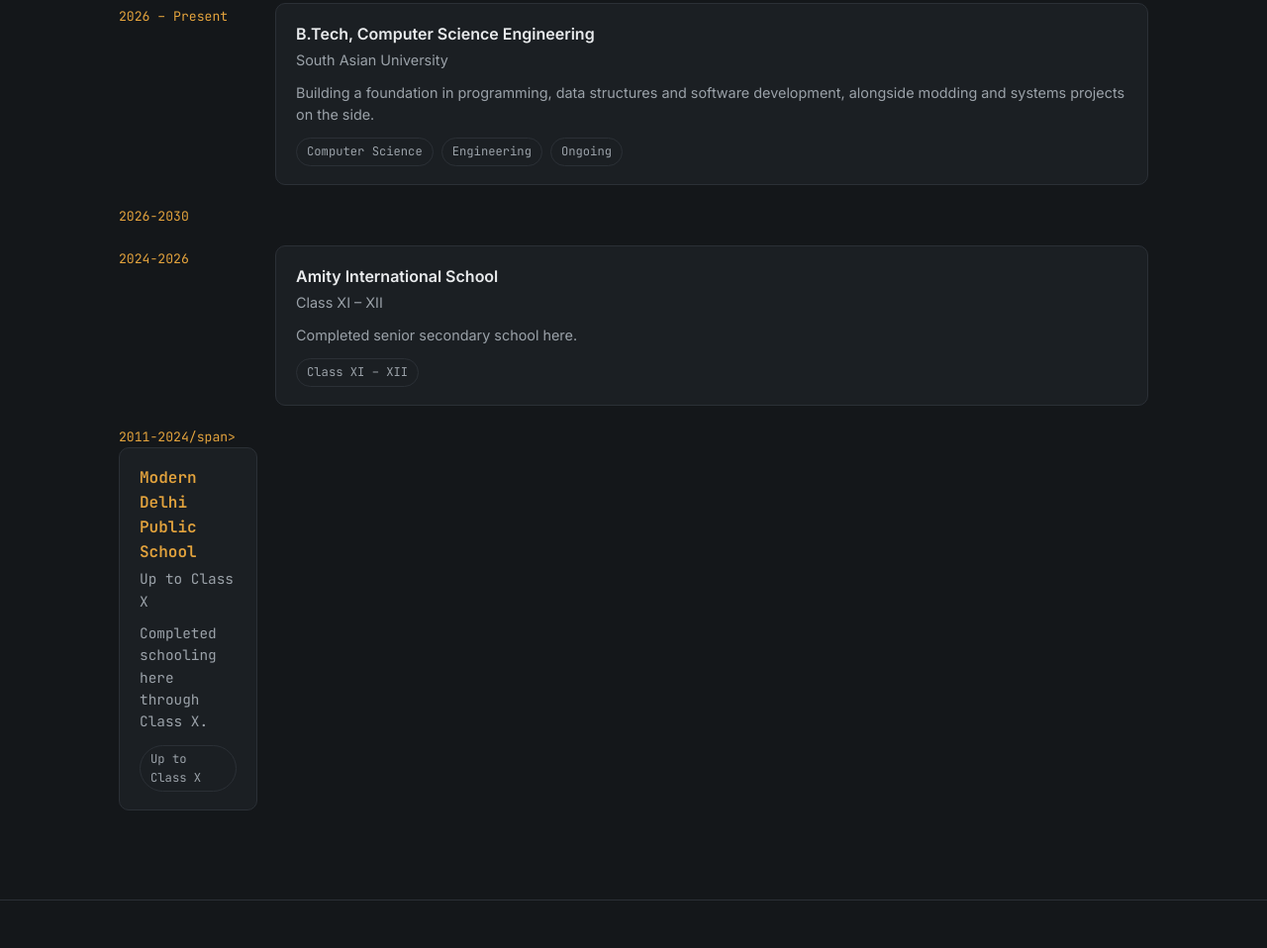
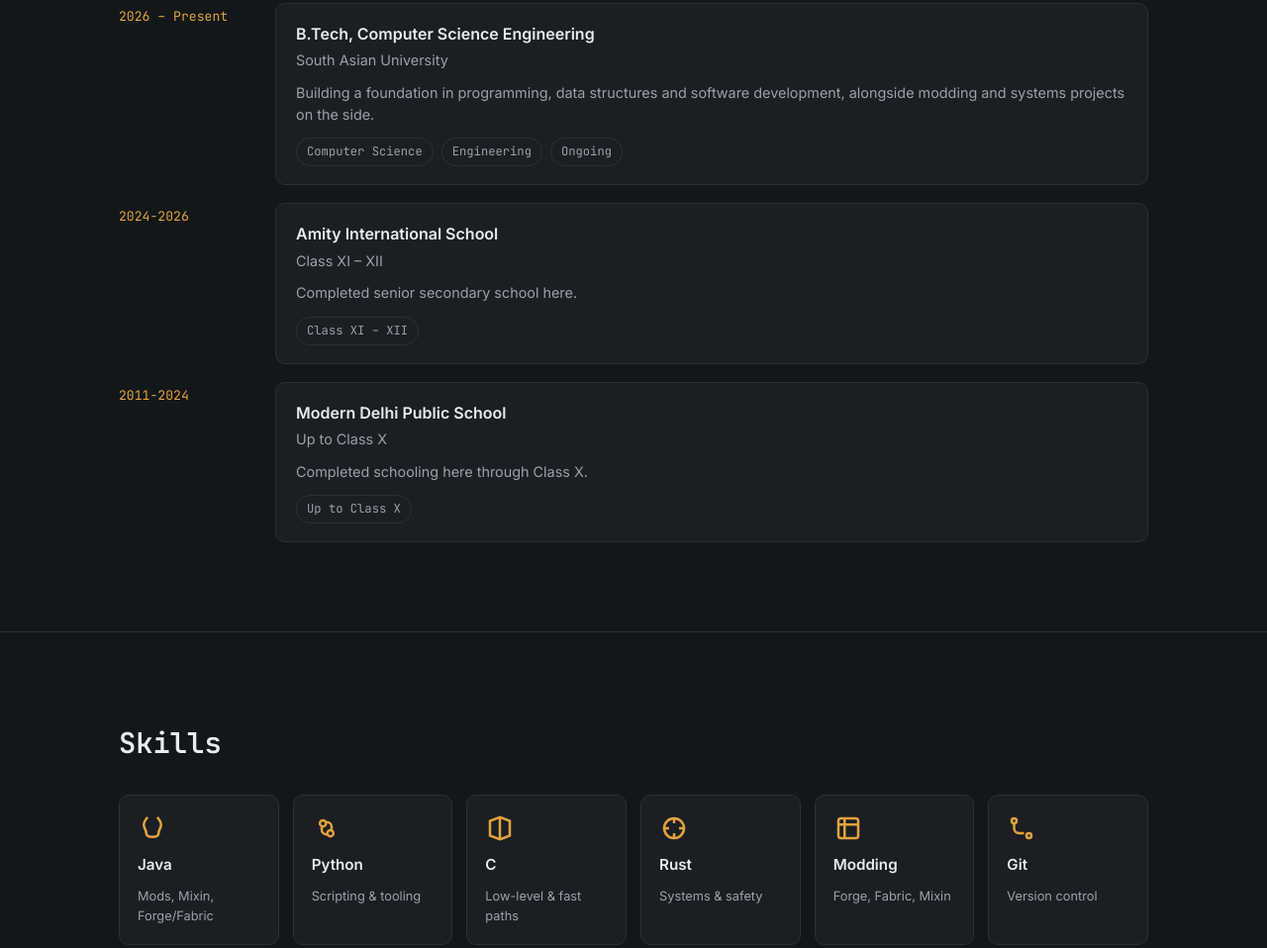
Before and after one commit to CodeCreed08/my-port, a plain HTML site: page index.html in a window 1280 px wide. Shown: the part 1449-2407 px from the top of the page at 99% size. Drawn offline with Linux system fonts and the light colour scheme.

Commit message:
Update index.html

```diff
--- a/index.html
+++ b/index.html
@@ -116,9 +116,6 @@
             </div>
           </li>
           <li class="edu-item">
-            <span class="edu-year">2026-2030</span>
-          </li>
-          <li class="edu-item">
             <span class="edu-year">2024-2026</span>
             <div class="edu-card">
               <h4>Amity International School</h4>
@@ -128,7 +125,7 @@
             </div>
           </li>
           <li class="edu-item">
-            <span class="edu-year">2011-2024/span>
+            <span class="edu-year">2011-2024</span>
             <div class="edu-card">
               <h4>Modern Delhi Public School</h4>
               <p class="edu-degree">Up to Class X</p>
```
